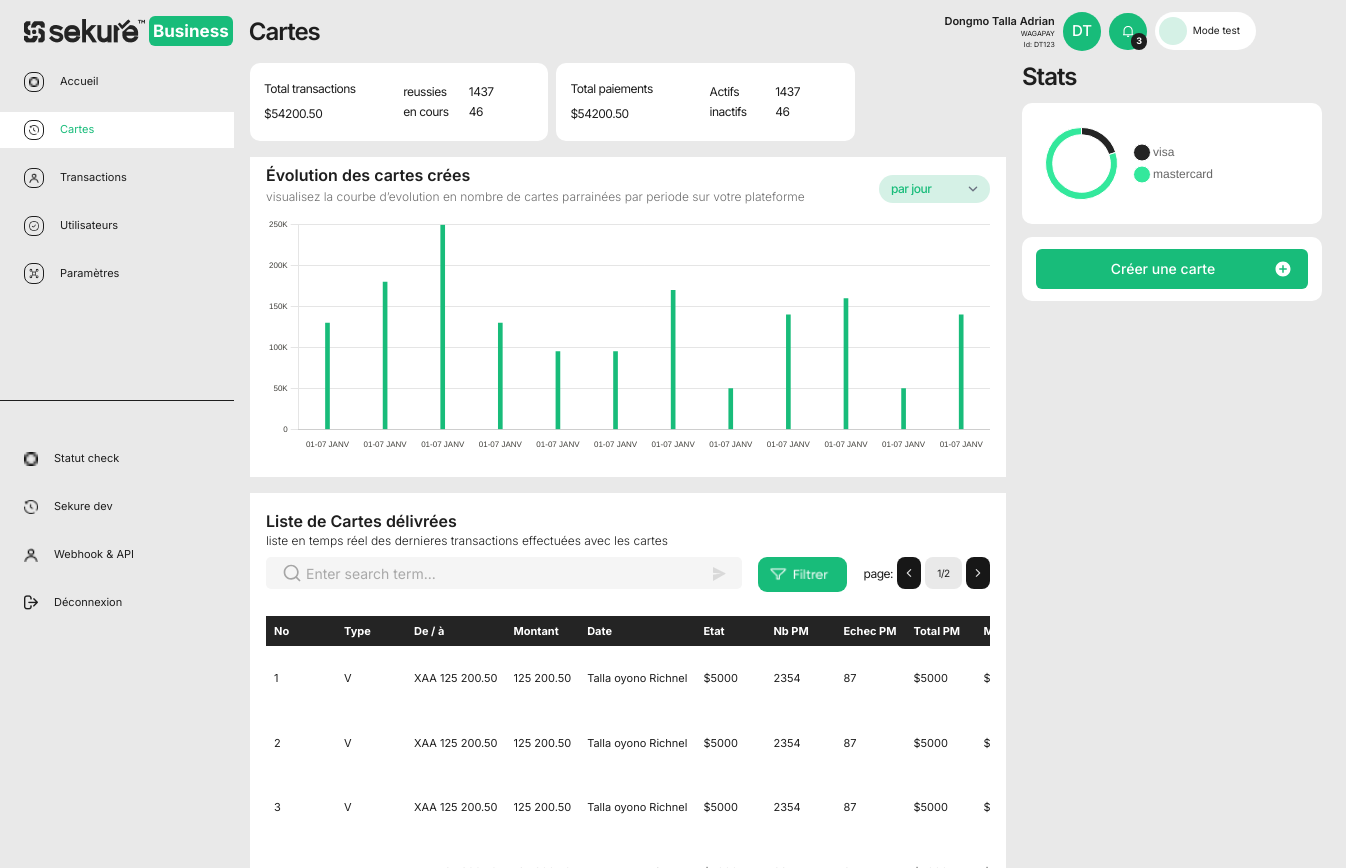
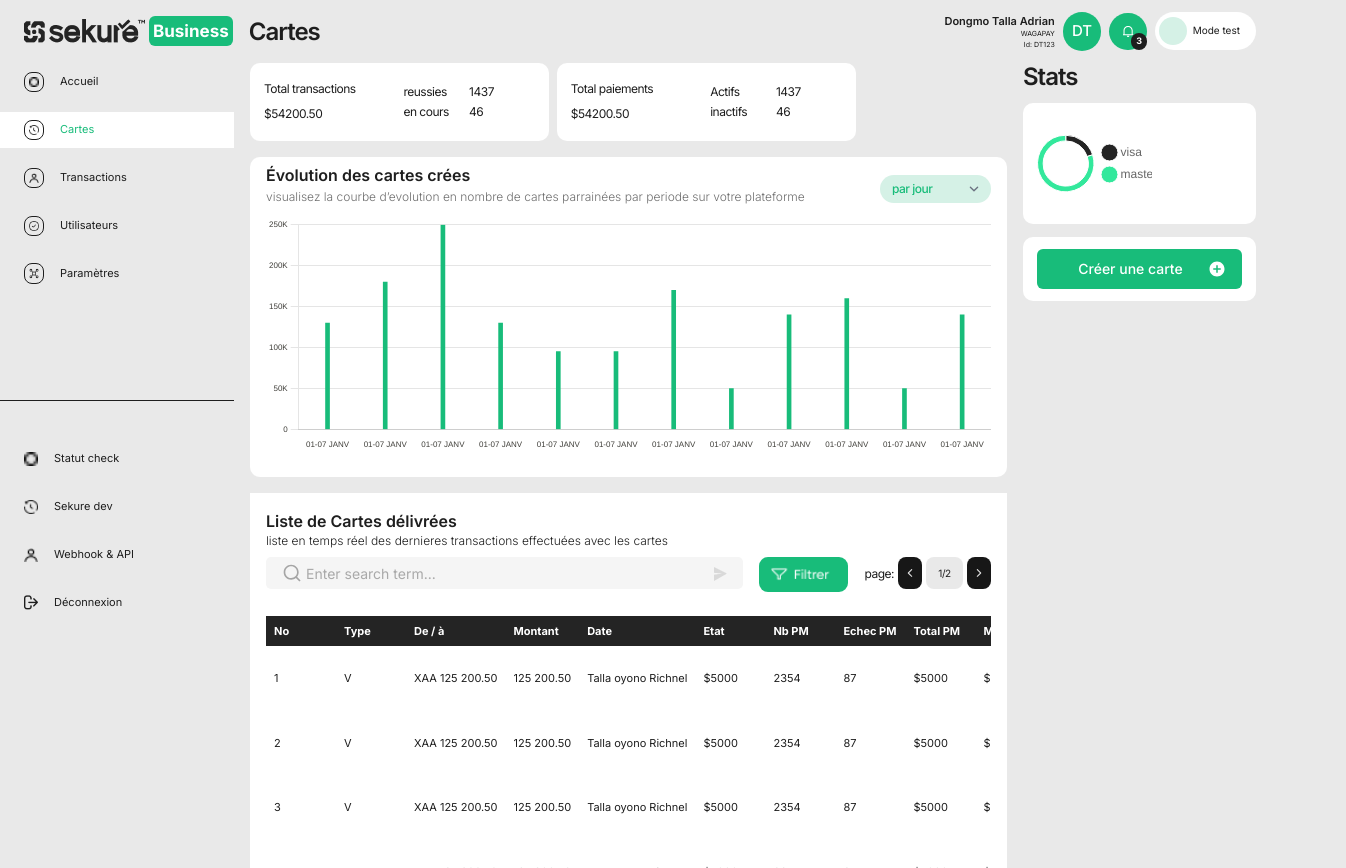
Before and after one commit to CodedJay672/sekure-business, a Next.js app: page /cartes in a window 1280 px wide. Shown: the top 868 px of the page, 1346 px wide, since content can reach past the window. Built offline with nearby package versions, Linux system fonts and the light colour scheme.

Commit message:
fix all overflow issues

```diff
--- a/src/app/cartes/page.tsx
+++ b/src/app/cartes/page.tsx
@@ -6,25 +6,14 @@ import Card from "@/components/Cards/Cards"
 import StatsCard from "@/components/StatsCard/StatsCard"
 import { bigTable, cardDetails, data } from "@/constants"
 import { RiAddCircleFill } from "react-icons/ri"
-import CreateCardForm from "@/components/Forms/CreateCardForm"
-import Modal from "@/components/Modal/Modal"
-import Form from "@/components/ui/shared/Form";
 import Table from "@/components/Table/Table";
 import { Button } from "@/components/ui/button";
 
 const Cartes = () => {
-  const [showModal, setShowModal] = useState(false);
-
-  const handleClick = () => {
-    setShowModal(true);
-  }
 
   return (
-    <section className="wrapper relative">
-      {showModal ?
-      <Modal ui={<Form heading="Créer une carte" form ={<CreateCardForm btnText="Créer" />} />} /> :
-      <>
-      <div className="flex-1 flex flex-col gap-4">
+    <section className="wrapper">
+      <div className="overflow-hidden flex flex-col gap-4">
         <section className="flex gap-2 w-[80%]">
           <Card key={0} {...cardDetails[0]} />
           <Card key={1} {...cardDetails[1]} />
@@ -36,7 +25,7 @@ const Cartes = () => {
           <Table heading="Liste de Cartes délivrées" variant="big" columns={bigTable} data={data} />
         </section>
       </div>
-      <div className="min-w-[300px] flex flex-col gap-[13px]">
+      <div className="w-[300px] flex flex-col gap-[13px]">
         <h2 className="text-2xl font-semibold leading-[27px] tracking-[-1px]">Stats</h2>
         <div className="w-full py-3 px-[14px] bg-white overflow-hidden rounded-[10px]">
           <StatsCard entry={[20, 80]} />
@@ -45,7 +34,6 @@ const Cartes = () => {
           <Button
             type="button"
             variant="default"
-            onClick={handleClick}
             className="primary-btn w-full flex-between"
           >
             <span className="flex-1 text-center">
@@ -55,8 +43,6 @@ const Cartes = () => {
           </Button>
         </div>
       </div>
-      </>
-      }
     </section>
   )
 }
--- a/src/app/globals.css
+++ b/src/app/globals.css
@@ -41,7 +41,7 @@
   }
 
   .wrapper {
-    @apply w-full flex gap-4 ml-4 pb-10 pr-6;
+    @apply flex-auto w-[80%] flex gap-4 ml-4 pb-10 pr-6;
   }
 
   .tab-header {
--- a/src/app/layout.tsx
+++ b/src/app/layout.tsx
@@ -20,7 +20,7 @@ export default function RootLayout({
     <html lang="en">
       <body className={inter.className}>
         <Topbar />
-        <main className="w-full flex justify-start items-start min-h-screen">
+        <main className="w-full flex justify-start items-start">
           <Sidebar />
           {children}
         </main>
--- a/src/app/page.tsx
+++ b/src/app/page.tsx
@@ -6,8 +6,8 @@ import { bigTable, cardDetails, data } from "@/constants";
 
 export default function Home() {
   return (
-    <section className="w-full flex justify-between gap-4 pr-6 ml-3 pb-10">
-      <div className="flex-1 flex flex-col gap-4">
+    <section className="wrapper">
+      <div className="overflow-hidden flex flex-col gap-4">
         <section className="flex-between gap-2">
           {cardDetails.map((card, idx) => (
             <Card key={idx} {...card} />
--- a/src/app/parametres/page.tsx
+++ b/src/app/parametres/page.tsx
@@ -23,7 +23,7 @@ const Paramètres = () => {
 
   return (
     <section className="wrapper">
-      <div className="w-full flex-1 bg-white rounded-[10px] p-4">
+      <div className="overflow-hidden w-full flex-1 bg-white rounded-[10px] p-4">
         <Input
           type="radio"
           id="tab1"
--- a/src/app/profil/page.tsx
+++ b/src/app/profil/page.tsx
@@ -4,7 +4,7 @@ import UserForm from "@/components/Forms/UserForm";
 const Profil = () => {
   return (
     <section className="wrapper">
-      <div className="w-full max-w-[1214px] flex flex-col rounded-[10px] bg-white pt-11 pl-10 pb-44">
+      <div className="flex-1 flex flex-col rounded-[10px] bg-white pt-11 pl-10 pb-44">
         <h2 className="text-sm leading-24 font-semibold">Détails personnels</h2>
         <p className="text-xs font-light text-placeholder-text mt-1">liste en temps réel des dernieres transactions effectuées avec les cartes</p>
 
--- a/src/app/transactions/page.tsx
+++ b/src/app/transactions/page.tsx
@@ -8,12 +8,12 @@ import React from 'react'
 const Transactions = () => {
   return (
     <section className='wrapper'>
-      <div className='flex-1 flex flex-col gap-4'>
+      <div className='overflow-hidden flex flex-col gap-4'>
         <section className='flex gap-2 w-[80%]'>
           <Card key={0} {...cardDetails[0]} />
           <Card key={1} {...cardDetails[1]} />
         </section>
-        <section className='flex flex-col gap-4'>
+        <section className='w-full'>
           <AdminChart variant='simple' />
         </section>
         <section className='w-full'>
@@ -25,7 +25,7 @@ const Transactions = () => {
           />
         </section>
       </div>
-      <div className='max-w-[300px] flex flex-col gap-[13px]'>
+      <div className='w-[300px] flex flex-col gap-[13px]'>
         <div className='w-full py-3 px-[14px] bg-white overflow-hidden rounded-[10px]'>
           <StatsCard entry={[20, 80]} />
         </div>
--- a/src/app/utilisateurs/page.tsx
+++ b/src/app/utilisateurs/page.tsx
@@ -6,14 +6,14 @@ import React from 'react'
 const Utilisateurs = () => {
   return (
     <section className='wrapper'>
-      <div className='flex-1 flex flex-col gap-4'>
+      <div className='overflow-hidden w-full flex flex-col gap-4'>
         <section className='flex gap-2'>
           <Card key={0} {...cardDetails[0]} />
           <Card key={1} {...cardDetails[1]} />
           <Card key={1} {...cardDetails[1]} />
         </section>
         <div className='w-full bg-white'>
-          <section className='max-w-[720px] 2xl:max-w-[1010px]'>
+          <section className='w-full'>
             <Table heading="Liste des utilisateurs" variant='big' columns={bigTable} data={data} />
           </section>
         </div>
--- a/src/components/AdminChart/AdminChart.tsx
+++ b/src/components/AdminChart/AdminChart.tsx
@@ -4,7 +4,7 @@ import BarChart from "../ui/shared/BarChart"
 
 const AdminChart = ({ variant }: { variant?: 'detailed' | 'simple' }) => {
   return (
-    <div className="flex-1 bg-white px-4 py-2">
+    <div className="flex-1 bg-white px-4 py-2 rounded-[10px]">
       <div className="flex-between">
         <div className="flex-1 flex flex-col gap-1">
           <h2 className="text-base leading-5 text-dark3 font-semibold">{`${variant !== 'detailed' ? 'Évolution des cartes crées' : `Évolution des transactions effectuées`}`}</h2>
--- a/src/components/Sidebar/Sidebar.tsx
+++ b/src/components/Sidebar/Sidebar.tsx
@@ -10,7 +10,7 @@ const Sidebar = () => {
   const pathname = usePathname();
 
   return (
-    <nav className="min-w-[234px] flex-between flex-col gap-24 sticky top-16">
+    <nav className="w-[234px] flex-between flex-col gap-24 sticky top-16">
       <div className="w-full">
         {navLinks.map((link, idx) => (
           <Link href={link.path} key={`${idx}-${link.name}`} className={`w-full h-9 px-6 mb-3 flex flex-start items-center hover:bg-white group ${pathname === link.path ? 'bg-white' : ''} transition-all`}>
--- a/src/components/Table/Table.tsx
+++ b/src/components/Table/Table.tsx
@@ -31,7 +31,9 @@ const Table: React.FC<TableProps> = ({ heading, variant, columns, data }) => {
           <h1 className="text-xs leading-[34.5px] tracking-[-0.5%] font-bold">Meilleurs utilisateurs payeurs</h1>
         )}
 
-        <TableComponent variant={variant} columns={columns} data={data} />
+        <div className="flex">
+          <TableComponent variant={variant} columns={columns} data={data} />
+        </div>
     </section>
   )
 }
--- a/src/components/ui/shared/TableComponent.tsx
+++ b/src/components/ui/shared/TableComponent.tsx
@@ -28,7 +28,7 @@ const TableComponent: React.FC<TableComponentProps> = ({ variant, columns, data
   };
 
   return (
-    <div className={`${variant === 'big' ? 'mt-4' : ''} w-full max-w-[724px] 2xl:max-w-[1010px] overflow-auto`}>
+    <div className={`${variant === 'big' ? 'mt-4' : ''} w-full flex-1 overflow-auto`}>
       <table className="w-full min-w-max text-[11px] text-left text-dark3">
         <thead className="text-[11px] leading-[14.36px] text-white bg-dark rounded-[10px] sticky top-0 z-10">
           <tr>
```
